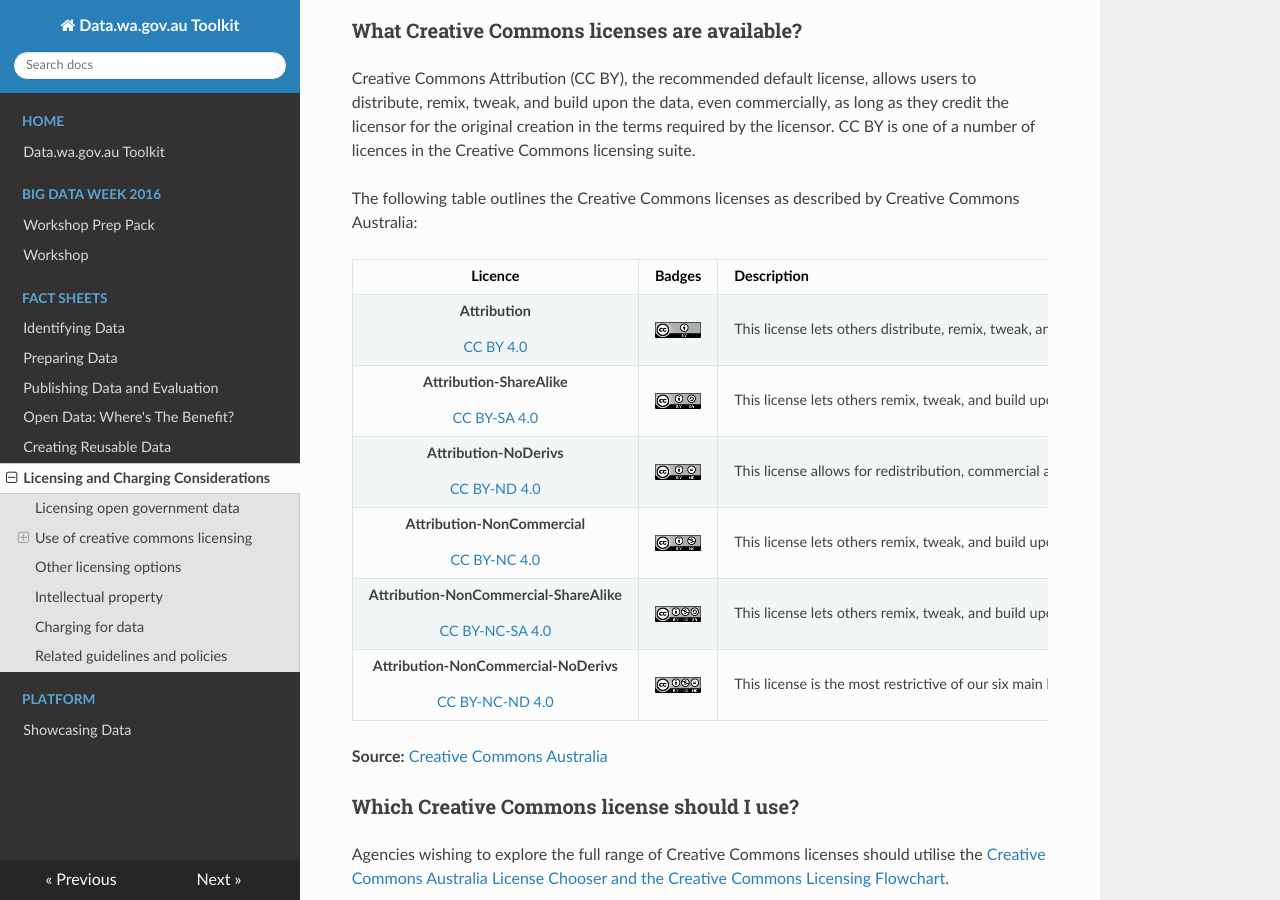
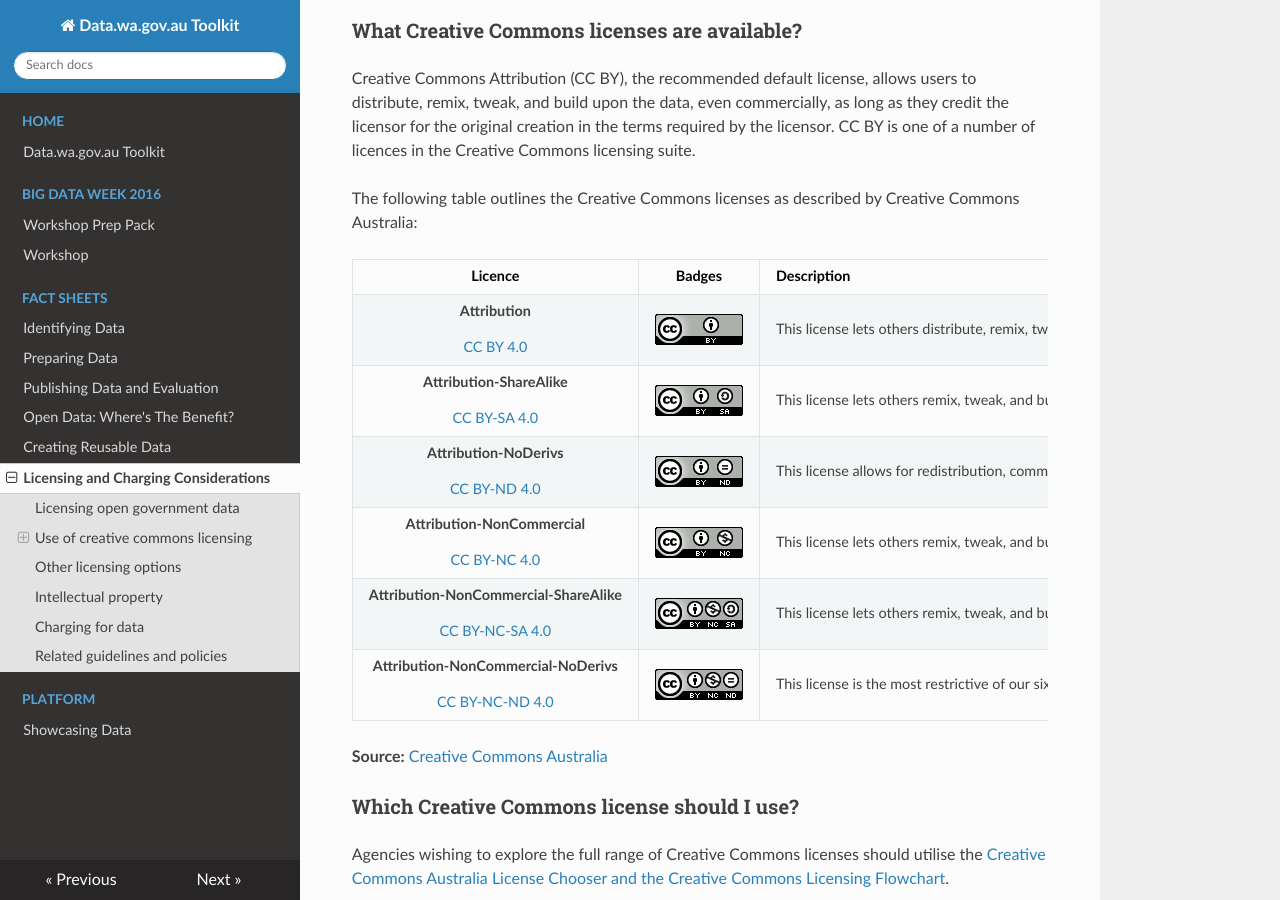
Before and after one commit to datawagovau/toolkit, an MkDocs documentation site: the page built from docs/factsheets/licensing-and-charging.md, in a window 1280 px wide and 900 px high, scrolled down 892 px. Built offline with MkDocs 1.6.1, drawn with Linux system fonts in a browser that asks for light colours; nearby versions of some CDN libraries; old or Windows-style settings are respelled for this version of MkDocs.

Commit message:
Update licensing-and-charging.md

```diff
--- a/docs/factsheets/licensing-and-charging.md
+++ b/docs/factsheets/licensing-and-charging.md
@@ -40,12 +40,12 @@
 
 | __Licence__ | __Badges__ | __Description__ |
 |:---:|:---:|---|
-| __Attribution__<br><br> [CC BY 4.0](https://creativecommons.org/licenses/by/4.0/) | <img src="/imgs/CC-BY.png" style=" width:88px: max-width:88px "> | This license lets others distribute, remix, tweak, and build upon your work, even commercially, as long as they credit you for the original creation. This is the most accommodating of licenses offered. |
-| __Attribution-ShareAlike__<br><br> [CC BY-SA 4.0](https://creativecommons.org/licenses/by-sa/4.0/) | <img src="/imgs/CC-BY-SA.png" style=" width:88px: max-width:88px"> | This license lets others remix, tweak, and build upon your work even for commercial purposes, as long as they credit you and license their new creations under the identical terms. |
-| __Attribution-NoDerivs__<br><br> [CC BY-ND 4.0](https://creativecommons.org/licenses/by-nd/4.0/) | <img src="/imgs/CC-BY-ND.png" style=" width:88px: max-width:88px"> | This license allows for redistribution, commercial and non-commercial, as long as it is passed along unchanged and in whole, with credit to you. |
-| __Attribution-NonCommercial__<br><br> [CC BY-NC 4.0](https://creativecommons.org/licenses/by-nc/4.0/) | <img src="/imgs/CC-BY-NC.png" style=" width:88px: max-width:88px"> | This license lets others remix, tweak, and build upon your work non-commercially, and although their new works must also acknowledge you and be non-commercial, they don’t have to license their derivative works on the same terms. |
-| __Attribution-NonCommercial-ShareAlike__<br><br> [CC BY-NC-SA 4.0](https://creativecommons.org/licenses/by-nc-sa/4.0/) | <img src="/imgs/CC-BY-NC-SA.png" style=" width:88px: max-width:88px"> | This license lets others remix, tweak, and build upon your work non-commercially, as long as they credit you and license their new creations under the identical terms. |
-| __Attribution-NonCommercial-NoDerivs__<br><br> [CC BY-NC-ND 4.0](https://creativecommons.org/licenses/by-nc-nd/4.0/) | <img src="/imgs/CC-BY-NC-ND.png" style=" width:88px: max-width:88px"> | This license is the most restrictive of our six main licenses, only allowing others to download your works and share them with others as long as they credit you, but they can’t change them in any way or use them commercially. |
+| __Attribution__<br><br> [CC BY 4.0](https://creativecommons.org/licenses/by/4.0/) | <img src="/imgs/CC-BY.png" style=" width:88px; max-width:88px "> | This license lets others distribute, remix, tweak, and build upon your work, even commercially, as long as they credit you for the original creation. This is the most accommodating of licenses offered. |
+| __Attribution-ShareAlike__<br><br> [CC BY-SA 4.0](https://creativecommons.org/licenses/by-sa/4.0/) | <img src="/imgs/CC-BY-SA.png" style=" width:88px; max-width:88px"> | This license lets others remix, tweak, and build upon your work even for commercial purposes, as long as they credit you and license their new creations under the identical terms. |
+| __Attribution-NoDerivs__<br><br> [CC BY-ND 4.0](https://creativecommons.org/licenses/by-nd/4.0/) | <img src="/imgs/CC-BY-ND.png" style=" width:88px; max-width:88px"> | This license allows for redistribution, commercial and non-commercial, as long as it is passed along unchanged and in whole, with credit to you. |
+| __Attribution-NonCommercial__<br><br> [CC BY-NC 4.0](https://creativecommons.org/licenses/by-nc/4.0/) | <img src="/imgs/CC-BY-NC.png" style=" width:88px; max-width:88px"> | This license lets others remix, tweak, and build upon your work non-commercially, and although their new works must also acknowledge you and be non-commercial, they don’t have to license their derivative works on the same terms. |
+| __Attribution-NonCommercial-ShareAlike__<br><br> [CC BY-NC-SA 4.0](https://creativecommons.org/licenses/by-nc-sa/4.0/) | <img src="/imgs/CC-BY-NC-SA.png" style=" width:88px; max-width:88px"> | This license lets others remix, tweak, and build upon your work non-commercially, as long as they credit you and license their new creations under the identical terms. |
+| __Attribution-NonCommercial-NoDerivs__<br><br> [CC BY-NC-ND 4.0](https://creativecommons.org/licenses/by-nc-nd/4.0/) | <img src="/imgs/CC-BY-NC-ND.png" style=" width:88px; max-width:88px"> | This license is the most restrictive of our six main licenses, only allowing others to download your works and share them with others as long as they credit you, but they can’t change them in any way or use them commercially. |
 
 __Source:__ [Creative Commons Australia](https://creativecommons.org/licenses/)
 
```
